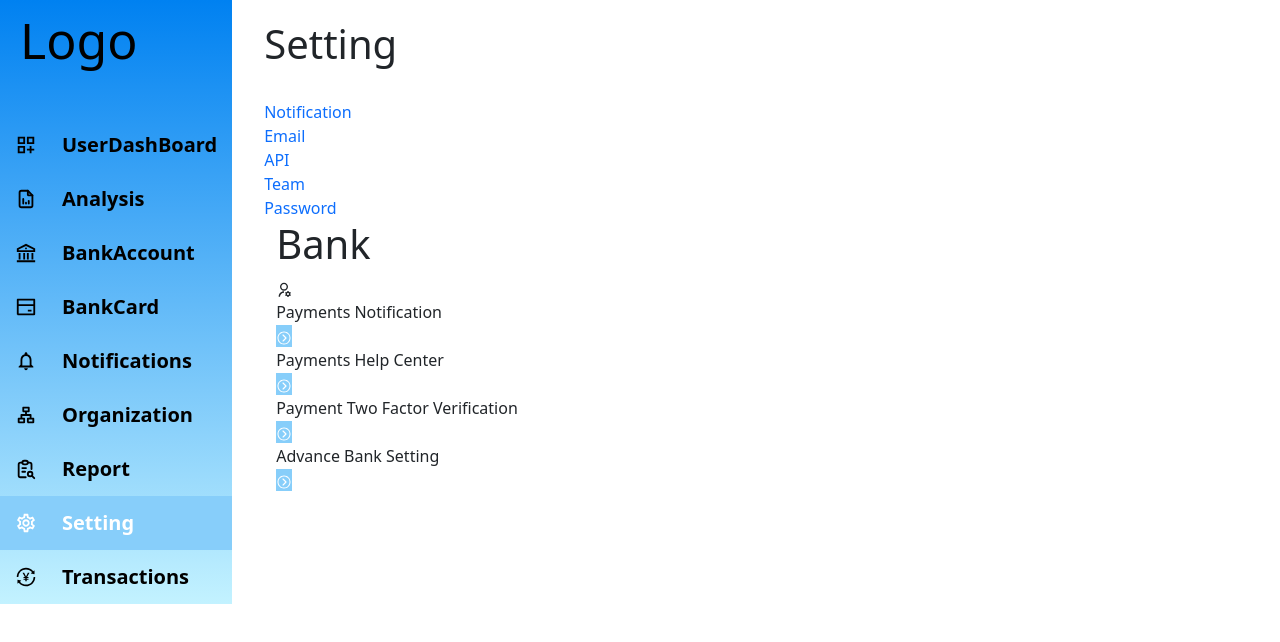
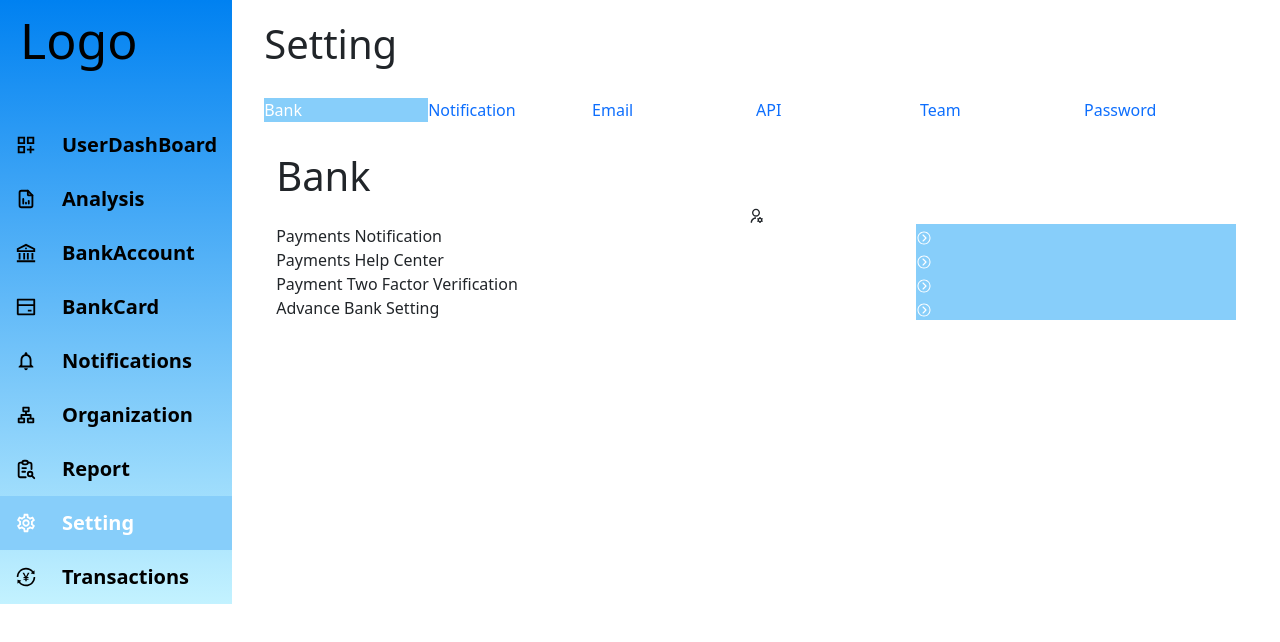
Before and after one commit to chinthaka20010226/Expensy_SideBar_, a React (Create React App) app: page /setting/settingBank in a window 1280 px wide. Shown: the top 642 px of the page. Built offline with nearby package versions, Linux system fonts and the light colour scheme.

Commit message:
Now, start the styling...

```diff
--- a/src/Pages/Setting.js
+++ b/src/Pages/Setting.js
@@ -1,4 +1,5 @@
 import React from 'react';
+import '../Style/Setting.css';
 
 import { NavLink, Outlet } from 'react-router-dom';
 
@@ -31,14 +32,14 @@ const Setting = ({children}) => {
     ]
 
     return(
-        <div className='container setting-container'>
+        <div className='container setting-container w-100'>
             <div className='row setting-top-bar'>
-                <div className='col'>
-                    <h1 className='top-bar-title'>Setting</h1>
-                    <div className='top-bar-items'>
+                <div className='col w-100'>
+                    <h1 className='top-bar-title w-100'>Setting</h1>
+                    <div className='top-bar-items col-12 w-100'>
                         {
                             menuItems.map((item,index) => (
-                                <NavLink to={item.path} key={index} className='link_' activeclassName='active_'>
+                                <NavLink to={item.path} key={index} className='link_ col-2' activeclassName='active_'>
                                     <div className='link_-text'>{item.name}</div>
                                 </NavLink>
                             ))
--- a/src/Pages/SettingBank.js
+++ b/src/Pages/SettingBank.js
@@ -1,4 +1,5 @@
 import React from 'react';
+import '../Style/SettingBank.css';
 
 import { RiUserSettingsLine } from "react-icons/ri";
 import { IoIosArrowDropright } from "react-icons/io";
@@ -29,26 +30,26 @@ function SettingBank(){
     ]
 
     return(
-        <div className='setting-bank-container container'>
+        <div className='setting-bank-container container w-100'>
             <div className='row'>
-                <div className='col'>
-                    <h1>Bank</h1>
+                <div className='col setting-bank-top-bar w-100'>
+                    <h1 className='setting-bank-top-bar-title'>Bank</h1>
                 </div>
             </div>
             <div className='row'>
-                <div className='col'>
+                <div className='col setting-bank-body w-100'>
                     <div className='row'>
-                        <div className='col'>
+                        <div className='col setting-bank-body-icon w-100'>
                             <RiUserSettingsLine />
                         </div>
                     </div>
                     <div className='row'>
-                        <div className='col'>
+                        <div className='col setting-bank-body-items w-100 col-12'>
                             {
                                 menuItems.map((item,index) => (
-                                    <div className=''>
-                                        <div className=''>{item.name}</div>
-                                        <NavLink to={item.path} key={index} className=''>
+                                    <div className='setting-bank-body-item col-12'>
+                                        <div className='setting-bank-body-item-text col-8'>{item.name}</div>
+                                        <NavLink to={item.path} key={index} className='col-4 setting-bank-body-item-icon'>
                                             {item.icon}
                                         </NavLink>
                                     </div>
--- a/src/Style/Setting.css
+++ b/src/Style/Setting.css
@@ -0,0 +1,9 @@
+.setting-container {}
+
+.top-bar-title {}
+
+.top-bar-items {
+    display: flex;
+    /* gap: 3px; */
+    margin: 30px 0px;
+}
--- /dev/null
+++ b/src/Style/SettingBank.css
@@ -0,0 +1,11 @@
+.setting-bank-container{}
+
+.setting-bank-body-icon {
+    display: flex;
+    flex-direction: row;
+    justify-content: center;
+}
+
+.setting-bank-body-item {
+    display: flex;
+}
```
Also changed, not shown: src/Style/SeetingBank.css (deleted).
